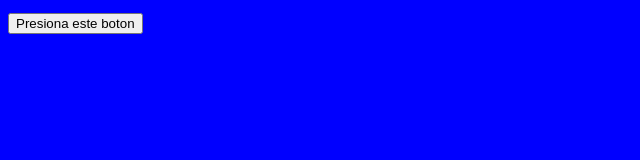
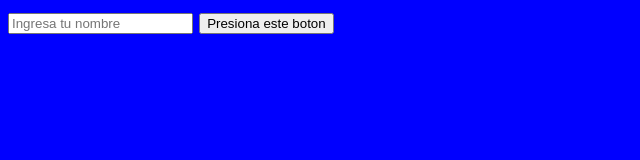
Before and after one commit to XMauroEr/Curso-git, a plain HTML site: page index.html in a window 1280 px wide. Both pictures are taken after a click on the button "Presiona este boton". Shown: the whole page, without its empty margins (0-640 px from the left). Drawn offline with Linux system fonts and the light colour scheme; files that its build step writes are made by us from their sources.

Commit message:
Se agrego un input para ingresar el nombre

```diff
--- a/index.html
+++ b/index.html
@@ -8,6 +8,7 @@
     <link rel="stylesheet" href="estilos.css">
 </head>
 <body>
+    <input type="text" placeholder="Ingresa tu nombre" id="input-name"/>
     <input type="button" value="Presiona este boton" id="btn"/>
     <script src="js/codigo.js"></script>
 </body>
--- a/js/codigo.js
+++ b/js/codigo.js
@@ -1,5 +1,8 @@
+
 const saludar = name => alert(`Hola ${name}!`);
 
 document.getElementById("btn").addEventListener("click", () => {
-    saludar("Mauro");
+    const name = document.getElementById("input-name");
+    saludar(name.value);
+    name.value = "";
 });
```
